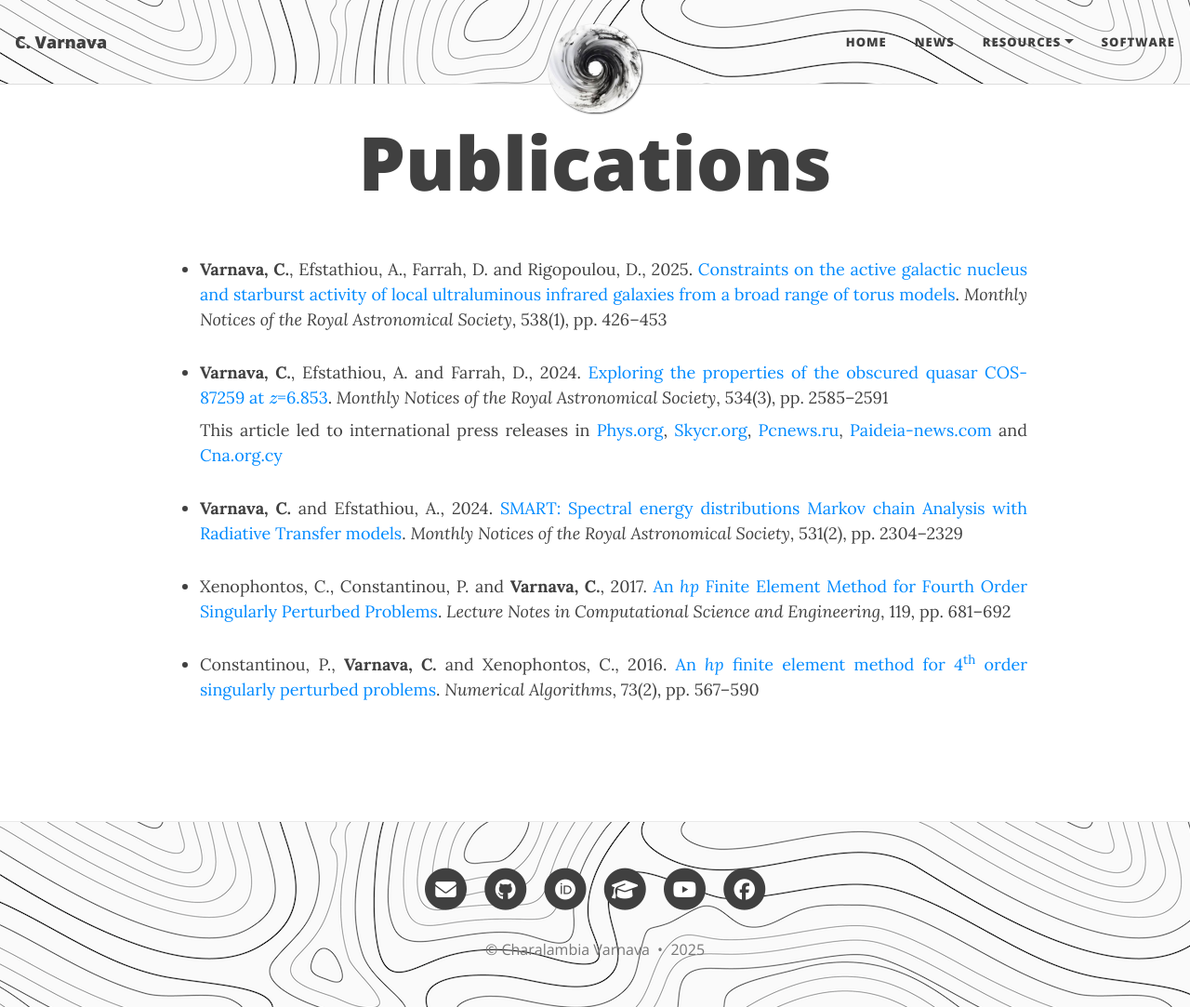
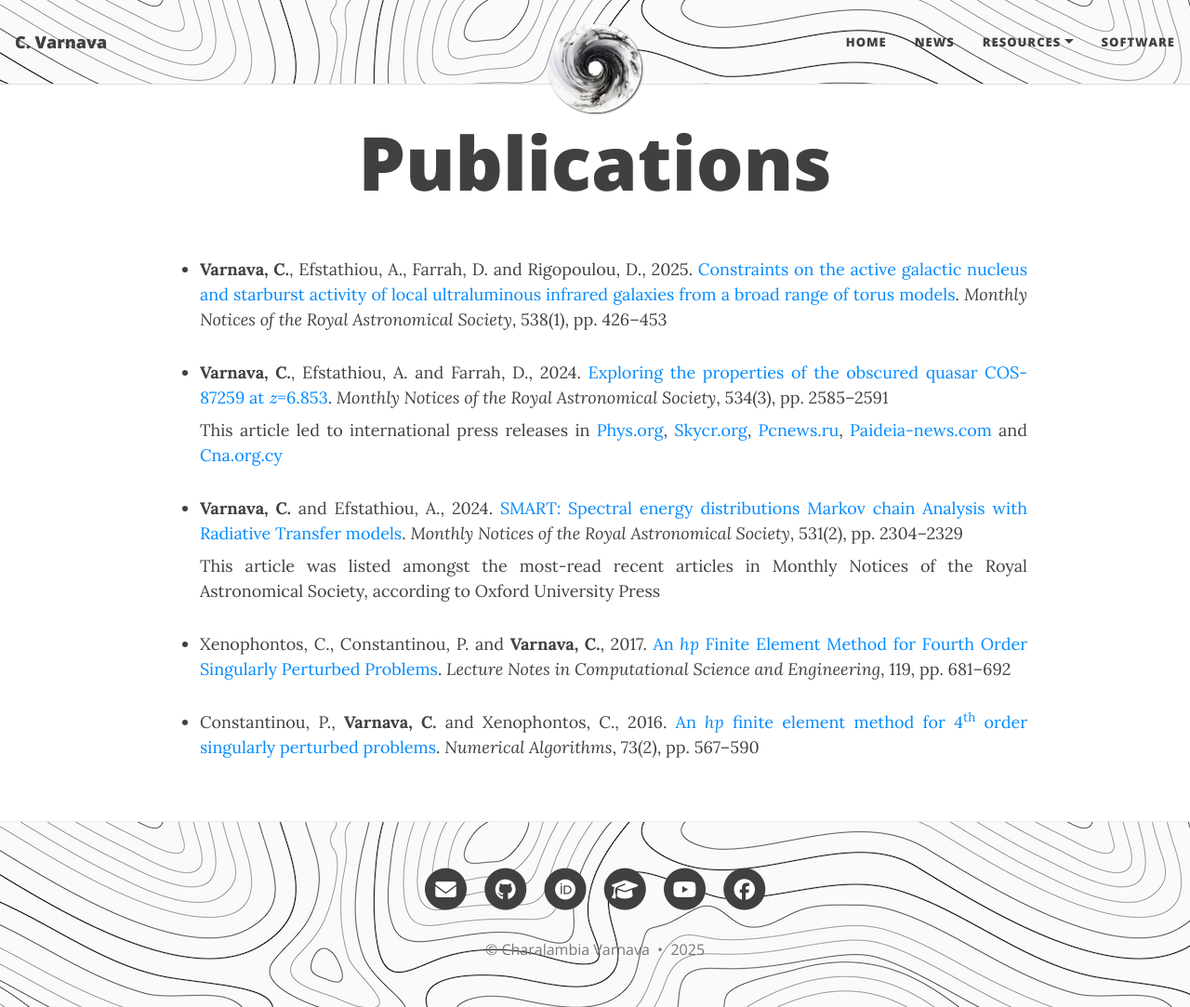
Before and after one commit to ch-var/ch-var.github.io, a Jekyll site: the page built from publications.html, in a window 1280 px wide and 1083 px high. Shown: the whole window at 93% size. Built offline with Jekyll 4.4.1, drawn with Linux system fonts in a browser that asks for light colours; formulas are drawn with MathJax 3.

Commit message:
Update publications.html

```diff
--- a/publications.html
+++ b/publications.html
@@ -28,7 +28,8 @@ mathjax: true
 <li class="responsive-margin" style="margin-bottom: 8px;"><b>Varnava, C.</b>, Efstathiou, A. and Farrah, D., 2024. <a href="https://doi.org/10.1093/mnras/stae2221">Exploring the properties of the obscured quasar COS-87259 at \(z\)=6.853</a>. <i>Monthly Notices of the Royal Astronomical Society</i>, 534(3), pp. 2585–2591</li>
 <p align='justify' class="responsive-margin" style="margin-top: 0px;">This article led to international press releases in <a href="https://phys.org/news/2024-10-astronomers-explore-properties-obscured-hyperluminous.html">Phys.org</a>, <a href="https://skycr.org/2024/10/21/exploran-las-propiedades-de-un-cuasar-hiperluminoso-oscurecido/">Skycr.org</a>, <a href="https://pcnews.ru/news/astronomy_obnaruzili_sverhmassivnuu_cernuu_dyru_v_centre_galaktiki_cos_87259-1530160.html#gsc.tab=0">Pcnews.ru</a>, <a href="https://paideia-news.com/panepistimio-frederick/2024/11/11/ereynitria-toy-eyropaikoy-panepistimioy-meleta-ena-protogono-yperfoteino-kbazar">Paideia-news.com</a> and <a href="https://www.cna.org.cy/press-release/article/7556971/anakoinosi-typoy-evropaiko-panepistimio-kyproy">Cna.org.cy</a></p>
 <p></p>
-<li class="responsive-margin"><b>Varnava, C.</b> and Efstathiou, A., 2024. <a href="https://doi.org/10.1093/mnras/stae1141">SMART: Spectral energy distributions Markov chain Analysis with Radiative Transfer models</a>. <i>Monthly Notices of the Royal Astronomical Society</i>, 531(2), pp. 2304–2329</li>
+<li class="responsive-margin" style="margin-bottom: 8px;"><b>Varnava, C.</b> and Efstathiou, A., 2024. <a href="https://doi.org/10.1093/mnras/stae1141">SMART: Spectral energy distributions Markov chain Analysis with Radiative Transfer models</a>. <i>Monthly Notices of the Royal Astronomical Society</i>, 531(2), pp. 2304–2329</li>
+<p align='justify' class="responsive-margin" style="margin-top: 0px;">This article was listed amongst the most-read recent articles in Monthly Notices of the Royal Astronomical Society, according to Oxford University Press</a></p>
 <p></p>
 <li class="responsive-margin">Xenophontos, C., Constantinou, P. and <b>Varnava, C.</b>, 2017. <a href="https://doi.org/10.1007/978-3-319-65870-4_49">An <i>hp</i> Finite Element Method for Fourth Order Singularly Perturbed Problems</a>. <i>Lecture Notes in Computational Science and Engineering</i>, 119, pp. 681–692</li>
 <p></p>
```
